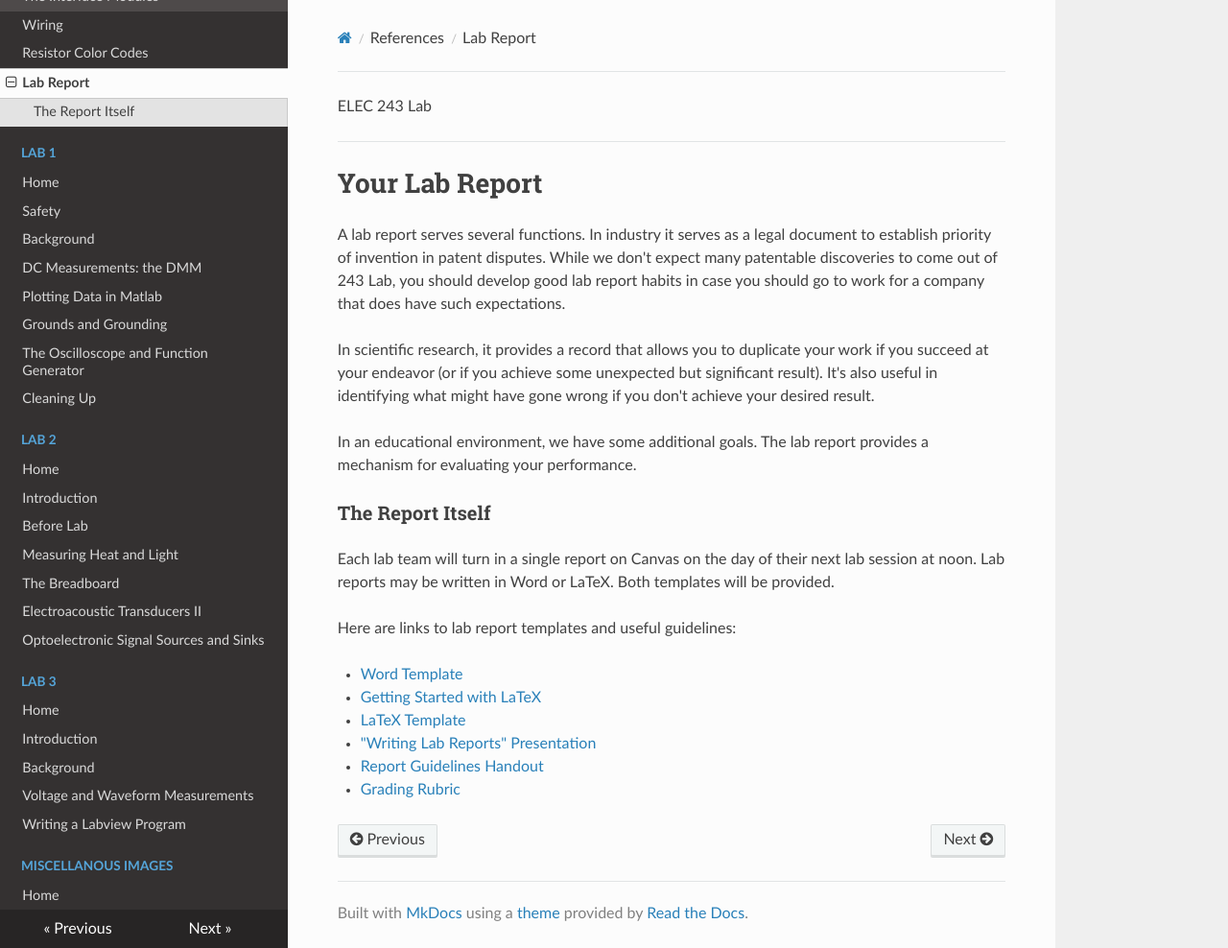
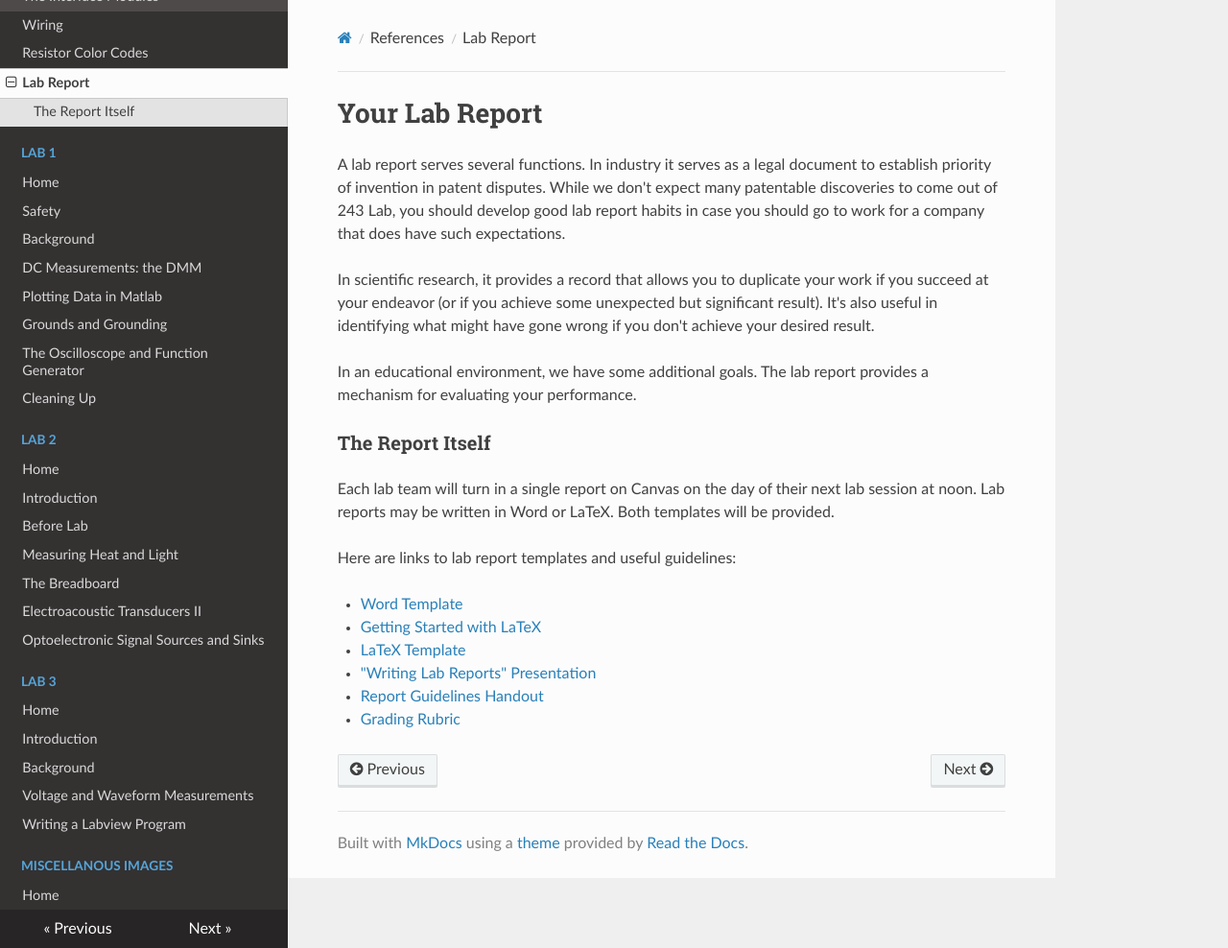
Before and after one commit to gvacaliuc/elec243-lab-website, an MkDocs documentation site: the page built from source/references/lab-report.md, in a window 1280 px wide and 988 px high. Shown: the whole window at 96% size. Built offline with MkDocs 1.6.1, drawn with Linux system fonts in a browser that asks for light colours; nearby versions of some CDN libraries; old or Windows-style settings are respelled for this version of MkDocs.

Commit message:
small formatting change

```diff
--- a/source/references/lab-report.md
+++ b/source/references/lab-report.md
@@ -1,9 +1,4 @@
-ELEC 243 Lab
-
-------------------------------------------------------------------------
-
-Your Lab Report
-===============
+# Your Lab Report
 
 A lab report serves several functions. In industry it serves as a legal
 document to establish priority of invention in patent disputes. While we
@@ -21,7 +16,9 @@
 
 ### The Report Itself
 
-Each lab team will turn in a single report on Canvas on the day of their next lab session at noon. Lab reports may be written in Word or LaTeX. Both templates will be provided.
+Each lab team will turn in a single report on Canvas on the day of their next
+lab session at noon. Lab reports may be written in Word or LaTeX. Both
+templates will be provided.
 
 Here are links to lab report templates and useful guidelines:
 
```
